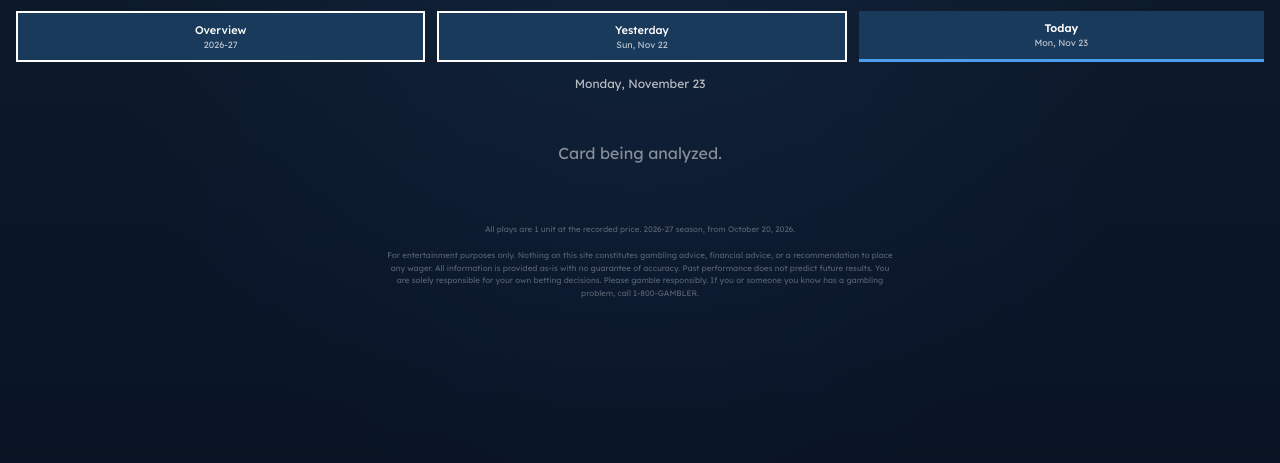
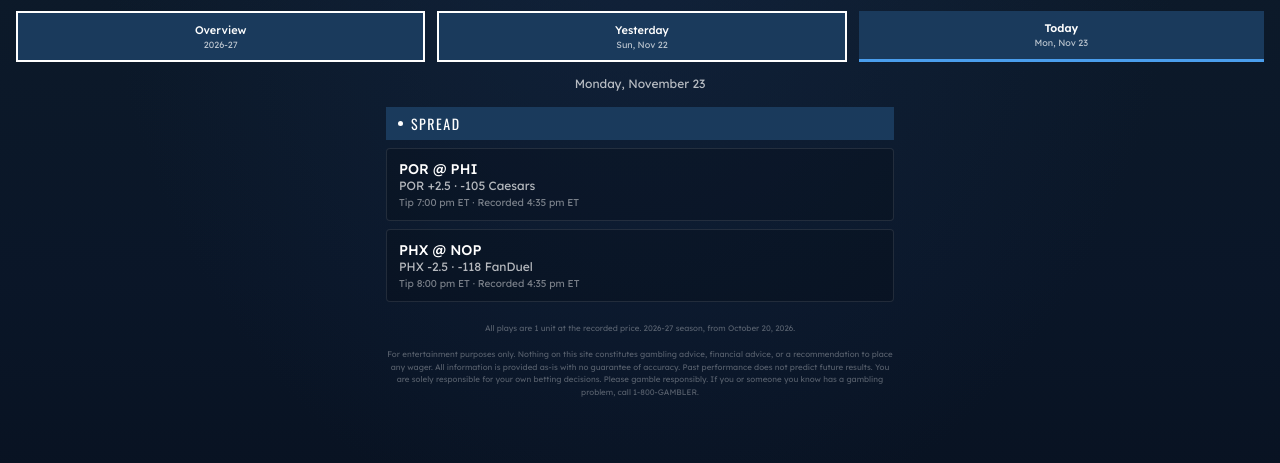
Before and after one commit to TheInsideRip/NBAPlayoff2026, a plain HTML site: page index.html in a window 1280 px wide. Shown: the part 121-584 px from the top of the page. Drawn offline with nearby package versions, Linux system fonts and the light colour scheme.

Commit message:
Update the NBA board

```diff
--- a/index.html
+++ b/index.html
@@ -107,9 +107,9 @@ body {
 <div class="tab-date">2026-27 season</div>
 <div class="hero"><div class="hero-label">Season units, card and props</div>
 <div><span class="bubble bub-hero bg-r">-10.09</span></div>
-<div class="hero-rec">35W-42L-0P</div></div>
+<div class="hero-rec">35W-42L-0P &middot; 2 pending</div></div>
 <div class="pnl-row two">
-<div class="pnl-box"><div class="pnl-label">Spread</div><div><span class="bubble bub-lg bg-r">-5.29</span></div><div class="pnl-rec">4W-9L-0P</div></div>
+<div class="pnl-box"><div class="pnl-label">Spread</div><div><span class="bubble bub-lg bg-r">-5.29</span></div><div class="pnl-rec">4W-9L-0P &middot; 2 pending</div></div>
 <div class="pnl-box"><div class="pnl-label">Total</div><div><span class="bubble bub-lg bg-g">+0.51</span></div><div class="pnl-rec">15W-13L-0P</div></div>
 <div class="pnl-box"><div class="pnl-label">Moneyline</div><div><span class="bubble bub-lg bg-r">-1.07</span></div><div class="pnl-rec">1W-2L-0P</div></div>
 <div class="pnl-box"><div class="pnl-label">Props</div><div><span class="bubble bub-lg bg-r">-4.22</span></div><div class="pnl-rec">15W-18L-0P</div></div>
@@ -129,7 +129,9 @@ body {
   </div>
   <div class="tab-content active" id="tab-today">
 <div class="tab-date">Monday, November 23</div>
-<div class="empty">Card being analyzed.</div>
+<div class="section-hdr"><span class="dot"></span>Spread</div>
+<div class="card"><div class="card-top"><div><div class="card-matchup">POR @ PHI</div><div class="card-play">POR +2.5 &middot; -105 Caesars</div><div class="card-meta">Tip 7:00 pm ET &middot; Recorded 4:35 pm ET</div></div><div class="card-right"></div></div></div>
+<div class="card"><div class="card-top"><div><div class="card-matchup">PHX @ NOP</div><div class="card-play">PHX -2.5 &middot; -118 FanDuel</div><div class="card-meta">Tip 8:00 pm ET &middot; Recorded 4:35 pm ET</div></div><div class="card-right"></div></div></div>
   </div>
 </div>
 
```
